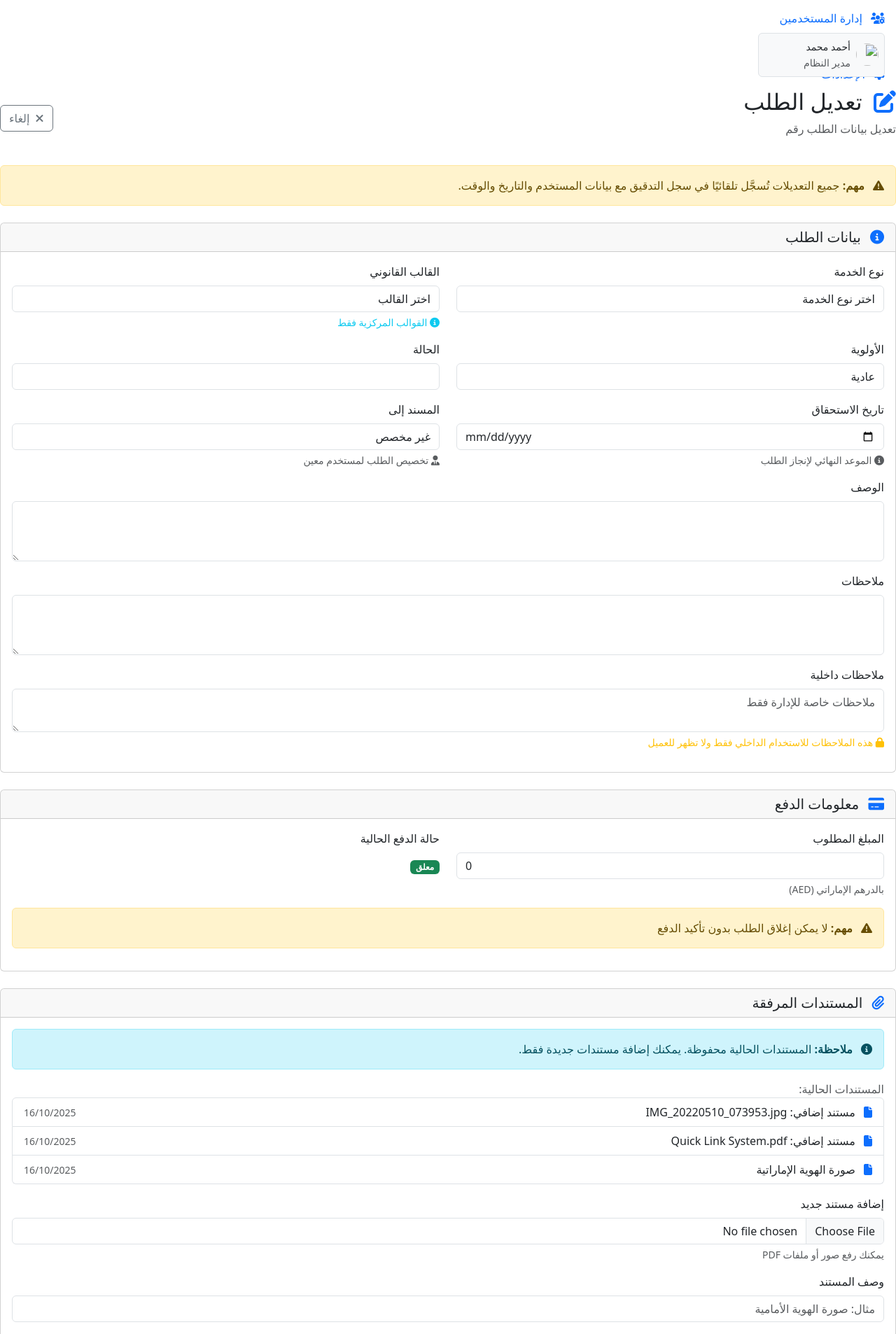
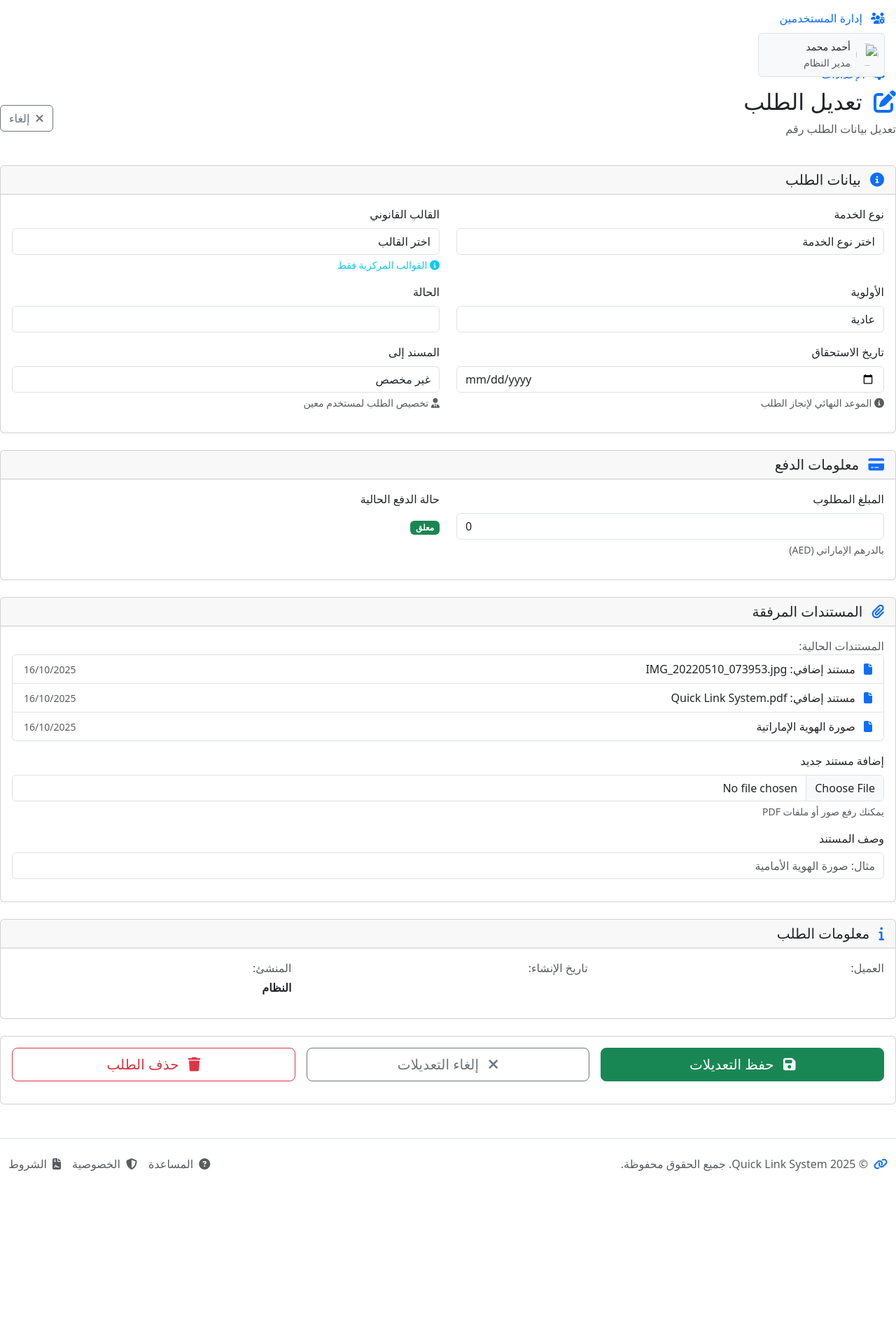
Before and after one commit to EslamEs1/quicklink-system, a Django app: template apps/requests/templates/requests/edit.html in a window 1280 px wide. Shown: the part 659-2565 px from the top of the page at 70% size. After the commit the page ends 2332 px from the top, so only its background shows below. Run offline with Django 5.2, Linux system fonts and the light colour scheme; the template is opened without the code that fills it: values that come from a table or form of the project are taken from there, others are empty; data comes from the database, SQL or seed files in the repository; both versions use the stored data as it was after the commit; some libraries are stand-ins or nearby versions.

Commit message:
feat: Clean up edit page and add delete button
🧹 Clean Up Edit Page + Add Delete Button ✅

Changes Made:

1. ✅ Added Message Component:
   - Added {% include 'message.html' %} to edit.html
   - Consistent messaging across all pages

2. ✅ Removed Unnecessary Fields:
   - Removed 'الوصف' (description) field
   - Removed 'ملاحظات' (notes) field
   - Removed 'ملاحظات داخلية' (internal notes) field
   - These fields are not present in create page, so removed for consistency

3. ✅ Added Delete Button:
   - Added delete button in action buttons section
   - Redirects to confirmation page (requests:delete)
   - Proper warning message about delete confirmation
   - Maintains audit trail logging

4. ✅ Improved Layout:
   - Changed buttons from 2 columns to 3 columns
   - Save (success), Cancel (secondary), Delete (danger)
   - Added warning alert about delete confirmation
   - Better visual hierarchy

5. ✅ Enhanced User Experience:
   - Clear warning about delete confirmation page
   - Consistent with other delete flows in the system
   - Professional button styling and layout
   - Audit trail information preserved

Technical Details:
✅ Form structure maintained
✅ All existing functionality preserved
✅ Delete confirmation flow implemented
✅ Message component integrated
✅ No breaking changes

Result:
✅ Cleaner edit page with only relevant fields
✅ Safe delete functionality with confirmation
✅ Consistent user experience
✅ Professional layout and messaging

```diff
--- a/apps/requests/templates/requests/edit.html
+++ b/apps/requests/templates/requests/edit.html
@@ -2,6 +2,8 @@
 {% load static %}
 
 {% block content %}
+<!-- Include messages component -->
+{% include 'message.html' %}
 <!-- رأس الصفحة -->
             <div class="d-flex justify-content-between align-items-center mb-4">
                 <div>
@@ -122,24 +124,6 @@
                                 </div>
                             </div>
 
-                            <div class="col-md-12 mb-3">
-                                <label class="form-label">الوصف</label>
-                                <textarea class="form-control" name="description" rows="3">{{ request.description|default:"" }}</textarea>
-                            </div>
-
-                            <div class="col-md-12 mb-3">
-                                <label class="form-label">ملاحظات</label>
-                                <textarea class="form-control" name="notes" rows="3">{{ request.notes|default:"" }}</textarea>
-                            </div>
-
-                            <div class="col-md-12 mb-3">
-                                <label class="form-label">ملاحظات داخلية</label>
-                                <textarea class="form-control" name="internal_notes" rows="2"
-                                          placeholder="ملاحظات خاصة للإدارة فقط">{{ request.internal_notes|default:"" }}</textarea>
-                                <div class="form-text text-warning">
-                                    <i class="fas fa-lock"></i> هذه الملاحظات للاستخدام الداخلي فقط ولا تظهر للعميل
-                                </div>
-                            </div>
                         </div>
                     </div>
                 </div>
@@ -255,21 +239,35 @@
                     </div>
                 </div>
 
-                <!-- أزرار الحفظ والإلغاء -->
+                <!-- أزرار الحفظ والإلغاء والحذف -->
                 <div class="card">
                     <div class="card-body">
                         <div class="row g-3">
-                            <div class="col-md-6">
+                            <div class="col-md-4">
                                 <button type="submit" class="btn btn-success btn-lg w-100">
                                     <i class="fas fa-save me-2"></i>
                                     حفظ التعديلات
                                 </button>
                             </div>
-                            <div class="col-md-6">
-                                <a href="{% url 'requests:detail' request.id %}" class="btn btn-outline-danger btn-lg w-100">
+                            <div class="col-md-4">
+                                <a href="{% url 'requests:detail' request.id %}" class="btn btn-outline-secondary btn-lg w-100">
                                     <i class="fas fa-times me-2"></i>
                                     إلغاء التعديلات
                                 </a>
+                            </div>
+                            <div class="col-md-4">
+                                <a href="{% url 'requests:delete' request.id %}" class="btn btn-outline-danger btn-lg w-100">
+                                    <i class="fas fa-trash me-2"></i>
+                                    حذف الطلب
+                                </a>
+                            </div>
+                        </div>
+                        <div class="row mt-3">
+                            <div class="col-12">
+                                <div class="alert alert-warning mb-0">
+                                    <i class="fas fa-exclamation-triangle me-2"></i>
+                                    <strong>تنبيه:</strong> زر الحذف سيأخذك إلى صفحة تأكيد الحذف. جميع التعديلات تُسجَّل في سجل التدقيق.
+                                </div>
                             </div>
                         </div>
                     </div>
```
Also changed, not shown: db.sqlite3.
